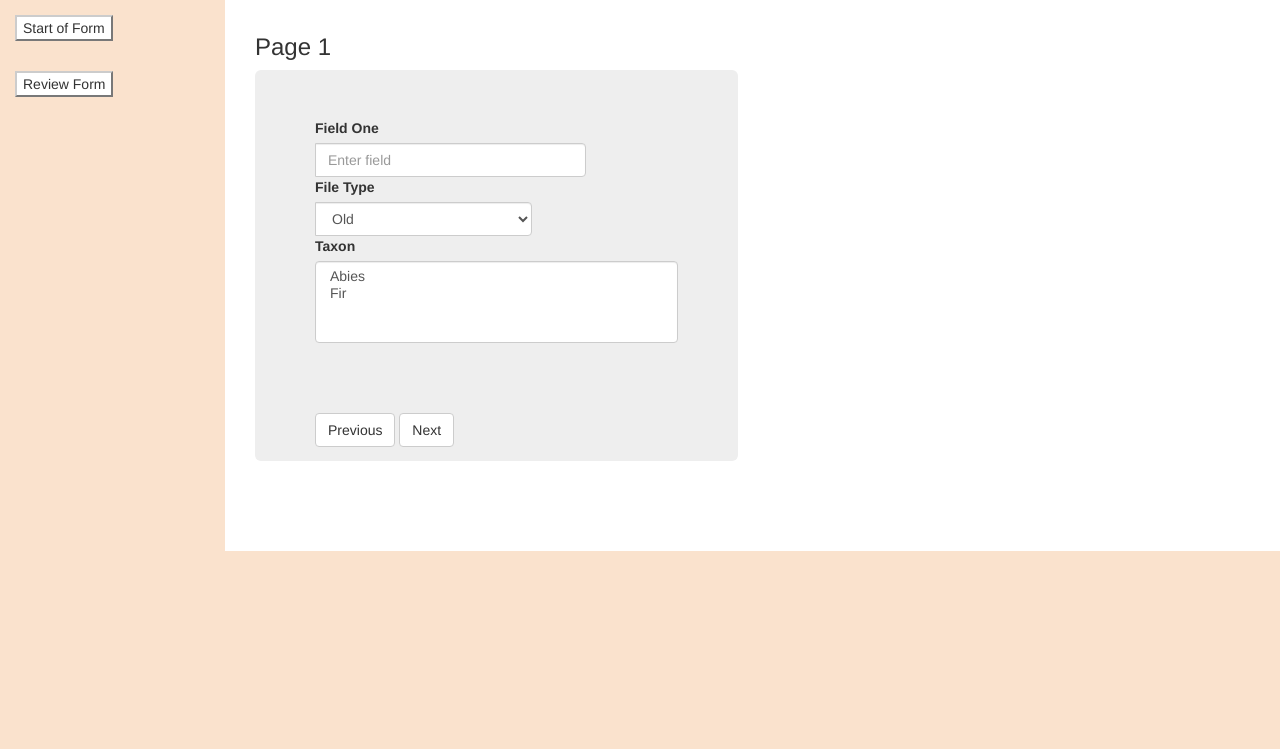
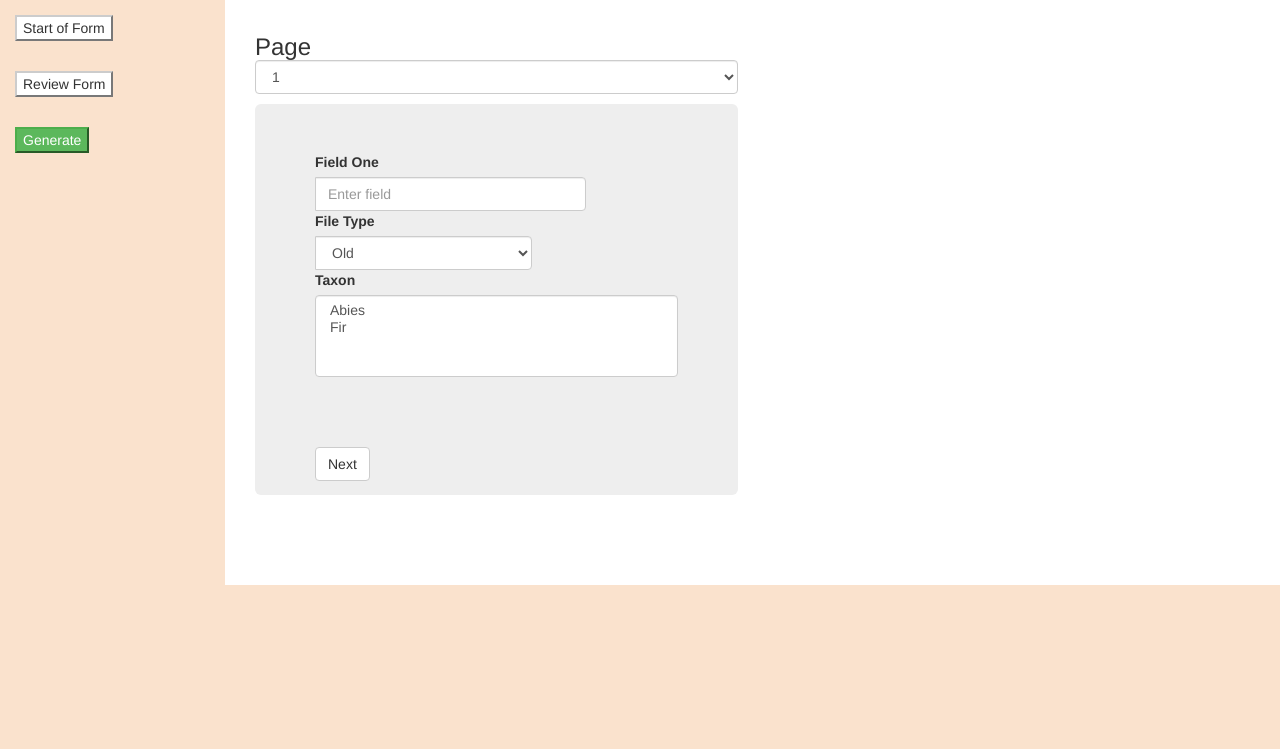
Before and after one commit to mnaircckel/calpalyn-web-gen, a Flask app: page / in a window 1280 px wide. Shown: the part 51-800 px from the top of the page. Run offline with Flask 2, Linux system fonts and the light colour scheme; some libraries are stand-ins or nearby versions.

Commit message:
Add page, move generate

```diff
--- a/static/main.js
+++ b/static/main.js
@@ -15,6 +15,11 @@ var vform = new Vue({
     species: [{name: "Abies"}, {name: "Fir"}]
   },
   methods: {
+    submitForm: function() {
+      if (confirm("Do you wish to generate the instruction file?") == true) {
+          document.getElementById("calpalynForm").submit();
+      }
+    },
     previousPage: function () {
       this.page = Math.max(this.page-1, 1)
     },
--- a/templates/index.html
+++ b/templates/index.html
@@ -39,14 +39,20 @@
                         </li>
                         <li>
                             <a>
-                                <button class="btn-default" v-on:click="page = maxPage"><i class="fa"></i> Review Form</button>
+                                <button class="btn-default" v-on:click="page = maxPage"><i class="fa"></i> Review Form </button>
+                            </a>
+                        </li>
+                        <li>
+                            <a>
+                                <button class="btn-success" v-on:click="submitForm()"><i class="fa"></i> Generate</button>
                             </a>
                         </li>
                     </ul>
                 </div>
                 <!-- /.navbar-collapse -->
             </nav>
-            <form method="POST">
+            <form method="POST" id="calpalynForm">
+
                 <div id="page-wrapper">
                     <div class="container-fluid">
                         <!-- Page Heading -->
@@ -55,11 +61,16 @@
                         <!-- /.row -->
                         <div class="row">
                             <div class="col-lg-6">
-                                <h3>Page [[ page ]] </h3>
+                                <h3>
+                                Page
+                                <select v-model="page" class="form-control">
+                                    <option :value="pageNum" v-text="pageNum" v-for="pageNum in maxPage"></option>
+                                </select>
+                                </h3>
                                 <div class="jumbotron">
 
                                     <!-- Pages for Calpalyn -->
-                                    <div v-if="page === 1 || page === maxPage">
+                                    <div v-show="page === 1 || page === maxPage">
                                         <div class="input-group">
                                             <label>Field One</label>
                                             <input class="form-control" v-model="field1" maxlength="1" name="field1" placeholder="Enter field">
@@ -79,7 +90,7 @@
                                         <br>
                                     </div>
 
-                                    <div v-if="page === 2 || page === maxPage">
+                                    <div v-show="page === 2 || page === maxPage">
                                         <div class="input-group">
                                             <label>Field Three</label>
                                             <input class="form-control" v-model="field3" name="field3" placeholder="Enter field">
@@ -94,7 +105,7 @@
                                         </div>
                                     </div>
 
-                                    <div v-if="page === 3 || page === maxPage">
+                                    <div v-show="page === 3 || page === maxPage">
                                         <div class="input-group">
                                             <label>Field Six</label>
                                             <input class="form-control" v-model="field6" name="field6" placeholder="Enter field">
@@ -110,13 +121,15 @@
                                     </div>
                                     <!-- End Pages for Calpalyn -->
 
-                                    <div class="container-footer" v-if="page !== maxPage">
-                                    <button type="button" v-on:click="previousPage" class="btn btn-default">Previous</button>
-                                    <button type="button" v-on:click="nextPage" class="btn btn-default">Next</button>
+                                    <div class="container-footer" v-if="page !== maxPage && page != 1">
+                                        <button type="button" v-on:click="previousPage" class="btn btn-default">Previous</button>
+                                        <button type="button" v-on:click="nextPage" class="btn btn-default">Next</button>
+                                    </div>
+                                    <div class="container-footer" v-else-if="page !== 1">
+                                        <button type="button" v-on:click="previousPage" class="btn btn-default">Previous</button>
                                     </div>
                                     <div class="container-footer" v-else>
-                                        <button type="button" v-on:click="previousPage" class="btn btn-default">Previous</button>
-                                        <input type="submit" value="Generate" class="btn btn-success">
+                                        <button type="button" v-on:click="nextPage" class="btn btn-default">Next</button>
                                     </div>
                                 </div>
                             </div>
```
